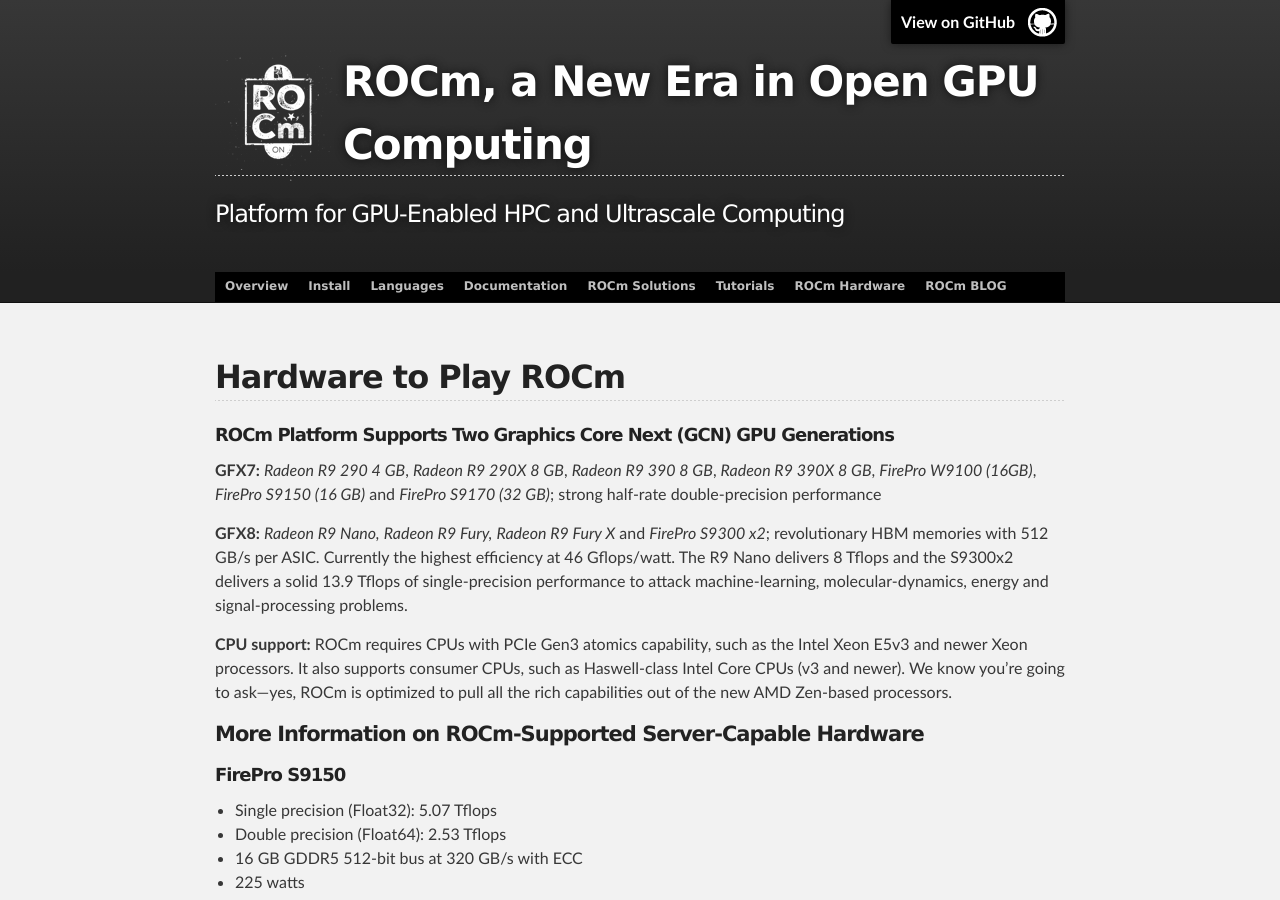
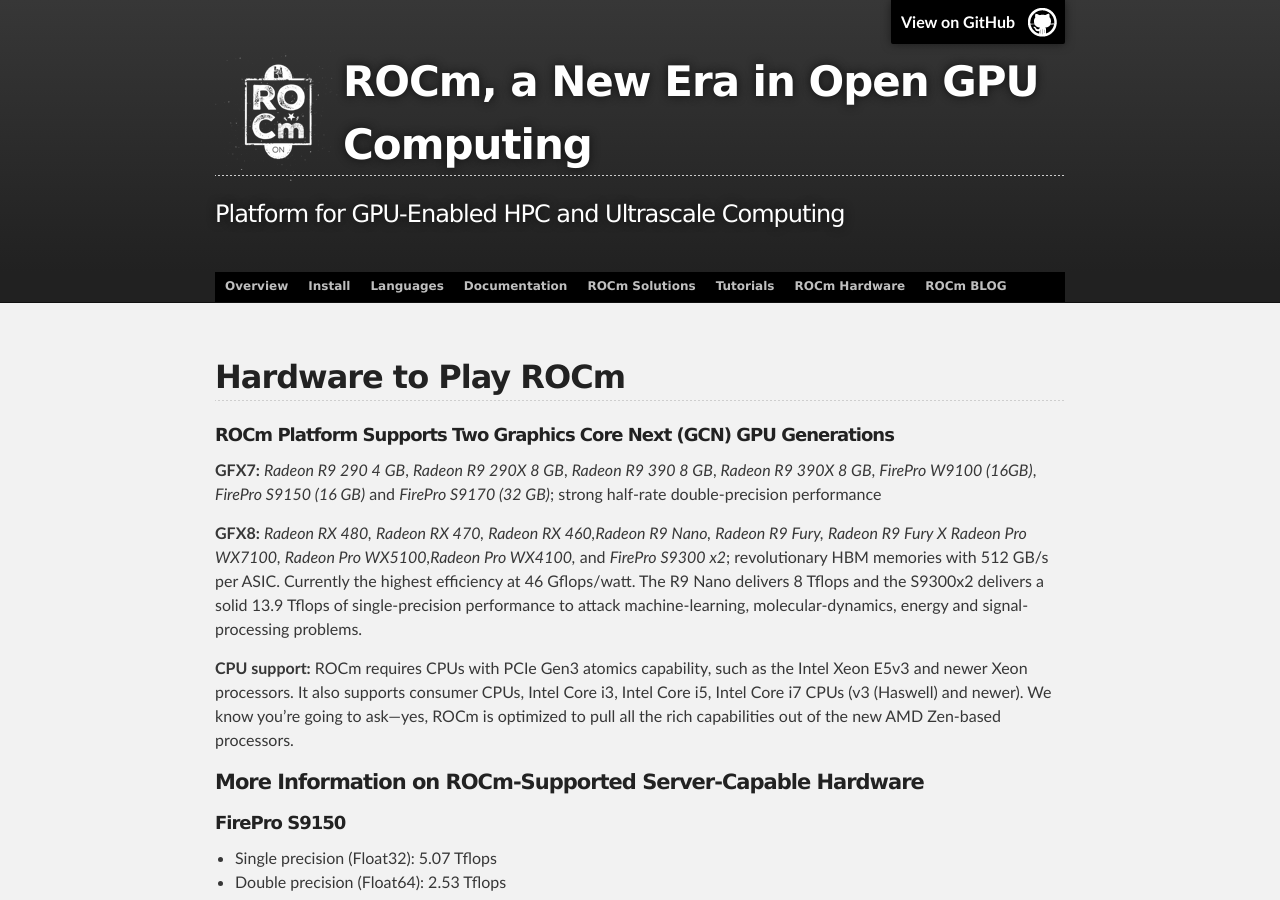
Before and after one commit to ROCm/ROCm.github.io, a Jekyll site: the page hardware.html, which Jekyll copies as it is, in a window 1280 px wide and 900 px high. Built offline with Jekyll 4.4.1, drawn with Linux system fonts in a browser that asks for light colours.

Commit message:
Update hardware.html

```diff
--- a/hardware.html
+++ b/hardware.html
@@ -57,9 +57,9 @@
 
 <p><strong>GFX7:</strong> <em>Radeon R9 290 4 GB</em>, <em>Radeon R9 290X 8 GB</em>, <em>Radeon R9 390 8 GB</em>, <em>Radeon R9 390X 8 GB</em>, <em>FirePro W9100 (16GB)</em>, <em>FirePro S9150 (16 GB)</em> and <em>FirePro S9170 (32 GB)</em>;  strong half-rate double-precision performance </p>
 
-<p><strong>GFX8:</strong> <em>Radeon R9 Nano,</em> <em>Radeon R9 Fury,</em> <em>Radeon R9 Fury X</em> and <em>FirePro S9300 x2</em>; revolutionary HBM memories with 512 GB/s per ASIC. Currently the highest efficiency at 46 Gflops/watt. The R9 Nano delivers 8 Tflops and the S9300x2 delivers a solid 13.9 Tflops of single-precision performance to attack machine-learning, molecular-dynamics, energy and signal-processing problems. </p>
+<p><strong>GFX8:</strong> <em>Radeon RX 480,</em> <em>Radeon RX 470,</em> <em>Radeon RX 460,</em><em>Radeon R9 Nano,</em> <em>Radeon R9 Fury,</em> <em>Radeon R9 Fury X</em> <em>Radeon Pro WX7100,</em> <em>Radeon Pro WX5100,</em><em>Radeon Pro WX4100,</em> and <em>FirePro S9300 x2</em>; revolutionary HBM memories with 512 GB/s per ASIC. Currently the highest efficiency at 46 Gflops/watt. The R9 Nano delivers 8 Tflops and the S9300x2 delivers a solid 13.9 Tflops of single-precision performance to attack machine-learning, molecular-dynamics, energy and signal-processing problems. </p>
 
-<p><strong>CPU support:</strong> ROCm requires CPUs with PCIe Gen3 atomics capability, such as the Intel Xeon E5v3 and newer Xeon processors.  It also supports consumer CPUs, such as Haswell-class Intel Core CPUs (v3 and newer). We know you’re going to ask&mdash;yes, ROCm is optimized to pull all the rich capabilities out of the new AMD Zen-based processors.</p>
+<p><strong>CPU support:</strong> ROCm requires CPUs with PCIe Gen3 atomics capability, such as the Intel Xeon E5v3 and newer Xeon processors.  It also supports consumer CPUs, Intel Core i3, Intel Core i5, Intel Core i7 CPUs (v3 (Haswell) and newer). We know you’re going to ask&mdash;yes, ROCm is optimized to pull all the rich capabilities out of the new AMD Zen-based processors.</p>
 
 <h4>More Information on ROCm-Supported Server-Capable Hardware</h4>
 
```
